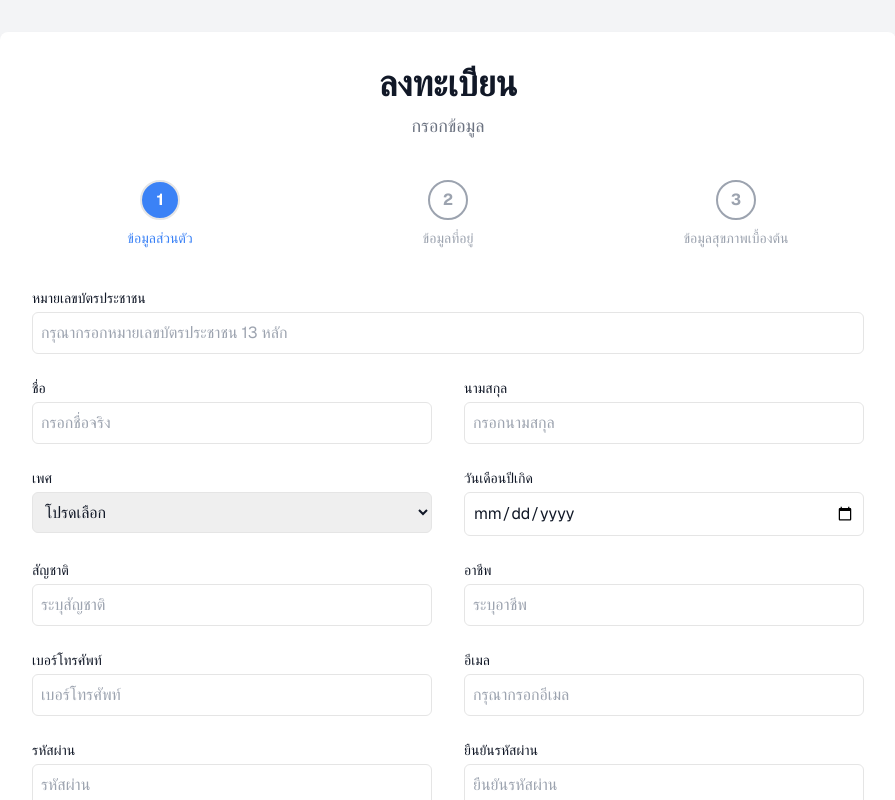
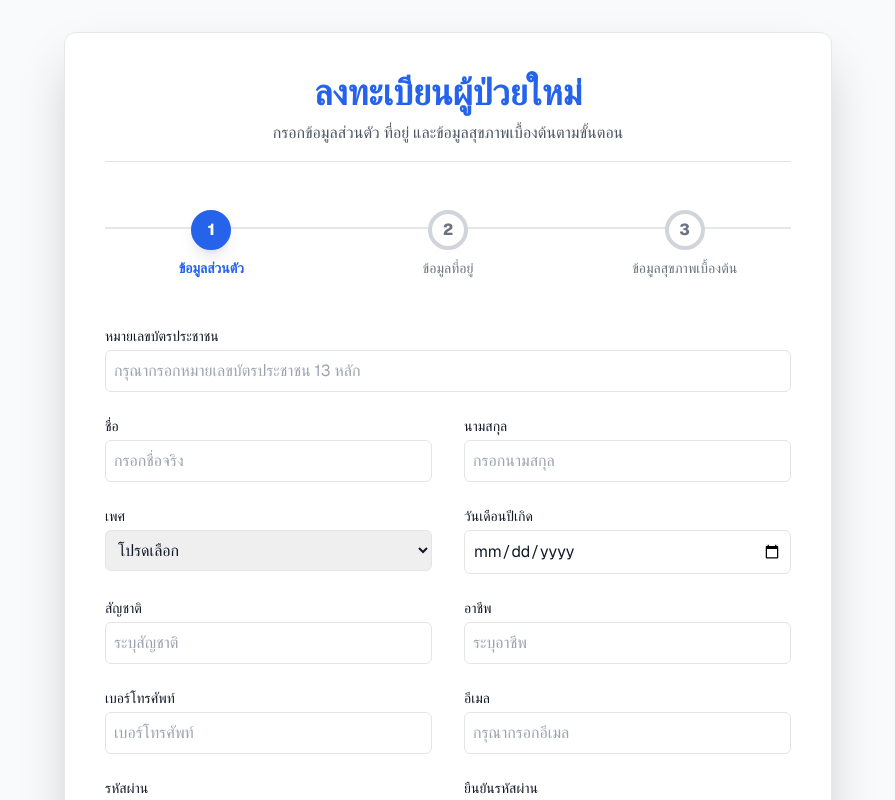
Before and after one commit to 65070014/final-app, a Next.js app: page /register in a window 1280 px wide. Shown: the top 800 px of the page, without its empty margins (192-1087 px from the left). Built offline with nearby package versions, Linux system fonts and the light colour scheme.

Commit message:
little_fix

```diff
--- a/app/patient/login/page.tsx
+++ b/app/patient/login/page.tsx
@@ -2,11 +2,15 @@ import { PatientLoginForm } from "@/components/patient/patient_login_form"
 
 export default function DoctorLoginPage() {
   return (
-    <div className="min-h-screen flex items-center justify-center p-8">
-      <div className="w-full max-w-md p-8 rounded-lg shadow-md">
-        <h1 className="text-3xl font-bold mb-6 text-center">เข้าสู่ระบบ</h1>
+    <div className="min-h-screen flex items-center justify-center p-8 bg-gray-50 dark:bg-gray-950">
+    <div className="w-full max-w-md p-8 rounded-xl bg-white dark:bg-gray-800 shadow-xl border border-gray-200 dark:border-gray-700">
+        <h1 className="text-3xl font-extrabold mb-8 text-center text-blue-600 dark:text-blue-400">
+            เข้าสู่ระบบ
+        </h1>
+
         <PatientLoginForm />
-      </div>
+
     </div>
+</div>
   )
 }
--- a/app/patient/page.tsx
+++ b/app/patient/page.tsx
@@ -4,7 +4,7 @@ import { HistorySection } from "@/components/patient/dashboard/patient_history"
 
 export default function PatientDashboard() {
   return (
-    <div className="min-h-screen bg-background">
+    <div className="min-h-screen bg-gray-50 dark:bg-gray-950 p-8">
       <div className="max-w-6xl mx-auto p-4 space-y-6">
 
         <PatientHeader />
--- a/app/register/page.tsx
+++ b/app/register/page.tsx
@@ -81,30 +81,86 @@ export default function PatientForm() {
   };
 
   return (
-    <div className="min-h-screen bg-gray-100 dark:bg-gray-900 text-gray-900 dark:text-gray-100 p-8">
-      {/* Header Section */}
+    <div className="min-h-screen bg-gray-50 dark:bg-gray-950 text-gray-900 dark:text-gray-100 p-8 flex items-center justify-center">
 
-      <div className="max-w-4xl mx-auto bg-white dark:bg-gray-800 p-8 rounded-lg shadow-md">
+      {/* Main Card Container: เพิ่มความกว้างและมิติ */}
+      <div className="w-full max-w-3xl bg-white dark:bg-gray-800 p-10 rounded-xl shadow-2xl border border-gray-200 dark:border-gray-700">
+
         {/* Title Section */}
-        <div className="text-center mb-10">
-          <h1 className="text-4xl font-bold mb-2">ลงทะเบียน</h1>
-          <p className="text-lg text-gray-500 dark:text-gray-400">กรอกข้อมูล</p>
+        <div className="text-center mb-12 border-b pb-4">
+          <h1 className="text-3xl sm:text-4xl font-extrabold text-blue-600 dark:text-blue-400 mb-2">
+            ลงทะเบียนผู้ป่วยใหม่
+          </h1>
+          <p className="text-md text-gray-600 dark:text-gray-400">
+            กรอกข้อมูลส่วนตัว ที่อยู่ และข้อมูลสุขภาพเบื้องต้นตามขั้นตอน
+          </p>
         </div>
 
-        <div className="grid grid-cols-3 gap-8 mb-10">
-          <div className="flex flex-col items-center text-gray-400" onClick={() => goToStep(1)}>
-            <div className={`w-10 h-10 rounded-full border-2 ${currentStep === 1 ? 'bg-blue-500 text-white' : 'border-gray-400 text-gray-400'} flex items-center justify-center font-bold mb-2 cursor-pointer`}>1</div>
-            <p className={`text-sm ${currentStep === 1 ? 'text-blue-500' : ''}  font-medium text-center cursor-pointer`}>ข้อมูลส่วนตัว</p>
+        {/* Step Indicator Section: ใช้โครงสร้างเดิมแต่ปรับ Class ให้เด่นชัด */}
+        <div className="grid grid-cols-3 gap-6 mb-12 relative after:absolute after:top-1/4 after:left-0 after:right-0 after:h-0.5 after:bg-gray-200 dark:after:bg-gray-700 after:z-0">
+
+          {/* Step 1 */}
+          <div className="flex flex-col items-center z-10" onClick={() => goToStep(1)}>
+            <div
+              className={`
+                        w-10 h-10 rounded-full border-4 transition-all duration-300
+                        ${currentStep >= 1
+                  ? 'bg-blue-600 border-blue-600 text-white shadow-lg'
+                  : 'bg-white dark:bg-gray-800 border-gray-300 dark:border-gray-600 text-gray-500 dark:text-gray-400'}
+                        flex items-center justify-center font-extrabold mb-2 cursor-pointer
+                    `}
+            >
+              1
+            </div>
+            <p
+              className={`text-sm ${currentStep >= 1 ? 'text-blue-600 dark:text-blue-400 font-semibold' : 'text-gray-500'} text-center cursor-pointer`}
+            >
+              ข้อมูลส่วนตัว
+            </p>
           </div>
-          <div className="flex flex-col items-center text-gray-400" onClick={() => goToStep(2)}>
-            <div className={`w-10 h-10 rounded-full border-2 ${currentStep === 2 ? 'bg-blue-500 text-white' : 'border-gray-400 text-gray-400'} flex items-center justify-center font-bold mb-2 cursor-pointer`}>2</div>
-            <p className={`text-sm ${currentStep === 2 ? 'text-blue-500' : ''}  text-center cursor-pointer`}>ข้อมูลที่อยู่</p>
+
+          {/* Step 2 */}
+          <div className="flex flex-col items-center z-10" onClick={() => goToStep(2)}>
+            <div
+              className={`
+                        w-10 h-10 rounded-full border-4 transition-all duration-300
+                        ${currentStep >= 2
+                  ? 'bg-blue-600 border-blue-600 text-white shadow-lg'
+                  : 'bg-white dark:bg-gray-800 border-gray-300 dark:border-gray-600 text-gray-500 dark:text-gray-400'}
+                        flex items-center justify-center font-extrabold mb-2 cursor-pointer
+                    `}
+            >
+              2
+            </div>
+            <p
+              className={`text-sm ${currentStep >= 2 ? 'text-blue-600 dark:text-blue-400 font-semibold' : 'text-gray-500'} text-center cursor-pointer`}
+            >
+              ข้อมูลที่อยู่
+            </p>
           </div>
-          <div className="flex flex-col items-center text-gray-400 " onClick={() => goToStep(3)}>
-            <div className={`w-10 h-10 rounded-full border-2 ${currentStep === 3 ? 'bg-blue-500 text-white' : 'border-gray-400 text-gray-400'} flex items-center justify-center font-bold mb-2 cursor-pointer`}>3</div>
-            <p className={`text-sm ${currentStep === 3 ? 'text-blue-500' : ''}  text-center cursor-pointer`}>ข้อมูลสุขภาพเบื้องต้น</p>
+
+          {/* Step 3 */}
+          <div className="flex flex-col items-center z-10" onClick={() => goToStep(3)}>
+            <div
+              className={`
+                        w-10 h-10 rounded-full border-4 transition-all duration-300
+                        ${currentStep >= 3
+                  ? 'bg-blue-600 border-blue-600 text-white shadow-lg'
+                  : 'bg-white dark:bg-gray-800 border-gray-300 dark:border-gray-600 text-gray-500 dark:text-gray-400'}
+                        flex items-center justify-center font-extrabold mb-2 cursor-pointer
+                    `}
+            >
+              3
+            </div>
+            <p
+              className={`text-sm ${currentStep >= 3 ? 'text-blue-600 dark:text-blue-400 font-semibold' : 'text-gray-500'} text-center cursor-pointer`}
+            >
+              ข้อมูลสุขภาพเบื้องต้น
+            </p>
           </div>
+
         </div>
+
         {/* The actual form component */}
         <div>
           {currentStep === 1 && (
@@ -117,6 +173,7 @@ export default function PatientForm() {
             <HealthDetailsForm formData={formData} handleChange={handleChange} handleSubmit={handleSubmit} errors={errors} />
           )}
         </div>
+
       </div>
     </div>
 
--- a/components/patient/dashboard/patient_header.tsx
+++ b/components/patient/dashboard/patient_header.tsx
@@ -22,7 +22,6 @@ export function PatientHeader() {
                         <p className="text-muted-foreground">ผู้ป่วยเลขที่: HN-2025-000001</p>
                     </div>
                 </div>
-
                 <div className="flex items-center gap-6">
                     <div className="text-center">
                         <div className="flex items-center gap-2 mb-1">
```
